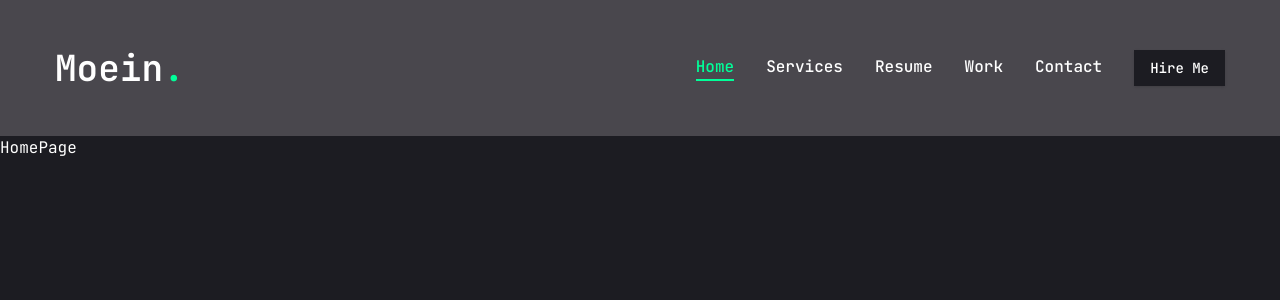
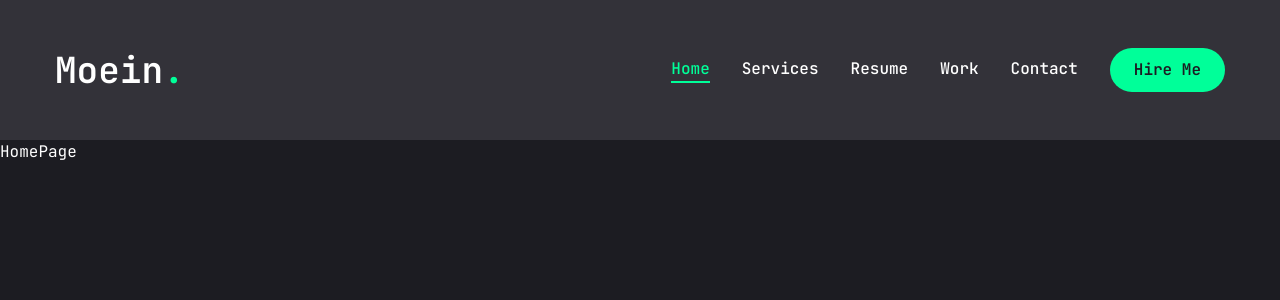
Before and after one commit to MoeinDeveloper92/next-portfolio-moein, a Next.js app: page / in a window 1280 px wide. Shown: the top 300 px of the page. Built offline with nearby package versions, Linux system fonts and the light colour scheme.

Commit message:
add mobile menu and prepare for further development

```diff
--- a/app/layout.jsx
+++ b/app/layout.jsx
@@ -4,6 +4,7 @@ import "./globals.css";
 //component
 import Header from "@/components/Header";
 import PageTransition from "@/components/PageTransition";
+import StairTransition from "@/components/StairTransition";
 
 const jetBrains = JetBrains_Mono({
   subsets: ["latin"], weight: ["100", "200", "300", "400", "500", "600", "700", "800"],
@@ -32,6 +33,7 @@ export default function RootLayout({ children }) {
         className={`${jetBrains.variable} antialiased`}
       >
         <Header />
+        <StairTransition />
         <PageTransition>
           {children}
         </PageTransition>
--- a/components/Header.jsx
+++ b/components/Header.jsx
@@ -4,9 +4,10 @@ import { Button } from './ui/button'
 
 // Components
 import Nav from './Nav'
+import MobileNav from './MobileNav'
 const Header = () => {
     return (
-        <header className=' py-8 xl:py-12 text-white bg-pink-50/20' >
+        <header className=' py-8 xl:py-12 text-white bg-pink-50/10' >
             <div className="container mx-auto flex  justify-between  items-center">
                 {/* Logo */}
                 <Link href={"/"}>
@@ -28,7 +29,9 @@ const Header = () => {
 
 
                 {/* Mobile Menu */}
-                <div className="xl:hidden">Mobile Menu</div>
+                <div className="xl:hidden">
+                    <MobileNav />
+                </div>
 
             </div>
         </header>
--- /dev/null
+++ b/components/MobileNav.jsx
@@ -0,0 +1,41 @@
+"use client"
+import React from 'react'
+import { Sheet, SheetContent, SheetTrigger, SheetTitle } from "@/components/ui/sheet"
+
+import { usePathname } from 'next/navigation'
+import Link from 'next/link'
+import { CiMenuFries } from "react-icons/ci"
+import { links } from '@/constant'
+
+const MobileNav = () => {
+    const pathName = usePathname()
+
+    return (
+        <Sheet>
+            <SheetTrigger className='flex justify-center items-center'>
+                <CiMenuFries className='text-[32px] text-accent' />
+                <SheetContent className="flex flex-col" >
+                    <SheetTitle>
+
+                    </SheetTitle>
+                    <div className='mt-32 mb-40 text-center text-2xl'>
+                        <Link href={"/"}>
+                            <h1 className='text-4xl font-semibold'>
+                                Moein <span className='text-accent'>.</span>
+                            </h1>
+                        </Link>
+                    </div>
+                    <nav className='flex flex-col justify-center items-center gap-8'>
+                        {links.map((link, index) => (
+                            <Link className={`${link.path === pathName && "text-accent border-b-2 border-accent"} text-xl capitalize hover:text-accent transition-all`} href={link.path} key={index}>
+                                {link.name}
+                            </Link>
+                        ))}
+                    </nav>
+                </SheetContent>
+            </SheetTrigger>
+        </Sheet>
+    )
+}
+
+export default MobileNav
--- a/components/Nav.jsx
+++ b/components/Nav.jsx
@@ -7,7 +7,7 @@ import { links } from '@/constant'
 
 const Nav = () => {
     const pathName = usePathname()
-    console.log(pathName)
+
     return (
         <nav className='flex gap-8 '>
             {links.map((link, index) => (
--- a/components/PageTransition.jsx
+++ b/components/PageTransition.jsx
@@ -1,10 +1,24 @@
+"use client"
 import React from 'react'
+import { usePathname } from 'next/navigation'
+import { AnimatePresence } from 'framer-motion'
+import { motion } from "framer-motion"
+const PageTransition = ({ children }) => {
+    const pathName = usePathname()
 
-const PageTransition = ({ children }) => {
     return (
-        <div>
-            {children}
-        </div>
+        <AnimatePresence>
+            <div key={pathName}>
+                <motion.div
+                    initial={{ opacity: 1 }}
+                    animate={{ opacity: 0, transition: { delay: 0.4, duration: 0.1, ease: "easeInOut" } }}
+                    className='h-screen w-screen fixed bg-primary top-0 pointer-events-none'
+                >
+
+                </motion.div>
+                {children}
+            </div>
+        </AnimatePresence>
     )
 }
 
--- /dev/null
+++ b/components/StairTransition.jsx
@@ -0,0 +1,35 @@
+"use client"
+import { AnimatePresence, motion } from 'framer-motion'
+import { usePathname } from 'next/navigation'
+
+
+// Components
+import Stairs from './Stairs'
+const StairTransition = () => {
+  const pathName = usePathname()
+
+  return (
+    <>
+      <AnimatePresence>
+        <div key={pathName}>
+          <div className='h-screen w-screen  fixed top-0 left-0 right-0 pointer-events-none z-40 flex'>
+            <Stairs />
+          </div>
+          <motion.div className="h-screen w-screen fixed bg-primary top-0 pointer-events-none"
+            initial={{ opacity: 1 }}
+            animate={{ opacity: 0 }}
+            transition={{
+              delay: 0.7,
+              duration: 0.2,
+              ease: "easeInOut"
+            }}
+          >
+
+          </motion.div>
+        </div>
+      </AnimatePresence>
+    </>
+  )
+}
+
+export default StairTransition
--- /dev/null
+++ b/components/Stairs.jsx
@@ -0,0 +1,53 @@
+import React from 'react'
+import { motion } from "framer-motion"
+
+//varinats configuration
+const stairAnimation = {
+    initial: {
+        top: "0%",
+    },
+    animate: {
+        top: "100%"
+    },
+    exit: {
+        top: ["0%", "100%"]
+    }
+}
+
+//calculate the reverse index effect for stagger delay
+
+const reverseIndex = (index) => {
+    const totalSteps = 6;
+    return totalSteps - index - 1
+}
+const Stairs = () => {
+    return (
+        <>
+            {/* render a motion div, each representin a step of the stair
+            each div will habe the same animation define  by the staros animation object
+            The delaty for each div is calculated sinamically based on it's reversed index
+            creating a staggered effect with decreasing effect for each subsequent stair
+            */}
+            {[...Array(6)].map((_, index) => {
+                return <motion.div
+                    key={index}
+                    variants={stairAnimation}
+                    initial="initial"
+                    animate="animate"
+                    exit="exit"
+                    transition={{
+                        duration: 0.4,
+                        ease: "easeInOut",
+                        delay: reverseIndex(index) * 0.1
+                    }}
+                    className='h-full w-full bg-white relative'
+                />
+
+
+            })}
+
+        </>
+    )
+}
+
+export default Stairs
--- a/components/ui/button.jsx
+++ b/components/ui/button.jsx
@@ -5,26 +5,21 @@ import { cva } from "class-variance-authority";
 import { cn } from "@/lib/utils"
 
 const buttonVariants = cva(
-  "inline-flex items-center justify-center gap-2 whitespace-nowrap rounded-md text-sm font-medium transition-colors focus-visible:outline-none focus-visible:ring-1 focus-visible:ring-ring disabled:pointer-events-none disabled:opacity-50 [&_svg]:pointer-events-none [&_svg]:size-4 [&_svg]:shrink-0",
+  "inline-flex items-center justify-center whitespace-nowrap rounded-full text-base font-semibold ring-offset-white transition-colors",
   {
     variants: {
       variant: {
         default:
-          "bg-primary text-primary-foreground shadow hover:bg-primary/90",
-        destructive:
-          "bg-destructive text-destructive-foreground shadow-sm hover:bg-destructive/90",
-        outline:
-          "border border-input bg-background shadow-sm hover:bg-accent hover:text-accent-foreground",
-        secondary:
-          "bg-secondary text-secondary-foreground shadow-sm hover:bg-secondary/80",
-        ghost: "hover:bg-accent hover:text-accent-foreground",
-        link: "text-primary underline-offset-4 hover:underline",
+          "bg-accent text-primary hover:bg-accent-hover",
+        primary: "bg-primary text-white",
+        outline: "border border-accent bg-transparent text-accent hover:bg-accent hover:text-primary"
+
       },
       size: {
-        default: "h-9 px-4 py-2",
-        sm: "h-8 rounded-md px-3 text-xs",
-        lg: "h-10 rounded-md px-8",
-        icon: "h-9 w-9",
+        default: "h-[44px] px-6",
+        md: "h-[48px] px-6",
+        lg: "h-[56px] rounded-md px-8 text-m uppercase tracking-[2px]",
+
       },
     },
     defaultVariants: {
--- a/components/ui/sheet.jsx
+++ b/components/ui/sheet.jsx
@@ -3,8 +3,8 @@ import * as React from "react"
 import * as SheetPrimitive from "@radix-ui/react-dialog"
 import { cva } from "class-variance-authority";
 import { X } from "lucide-react"
-
 import { cn } from "@/lib/utils"
+import { IoMdClose } from "react-icons/io"
 
 const Sheet = SheetPrimitive.Root
 
@@ -26,7 +26,7 @@ const SheetOverlay = React.forwardRef(({ className, ...props }, ref) => (
 SheetOverlay.displayName = SheetPrimitive.Overlay.displayName
 
 const sheetVariants = cva(
-  "fixed z-50 gap-4 bg-background p-6 shadow-lg transition ease-in-out data-[state=closed]:duration-300 data-[state=open]:duration-500 data-[state=open]:animate-in data-[state=closed]:animate-out",
+  "fixed z-50 gap-4 bg-background p-6 bg-primary shadow-lg transition ease-in-out data-[state=closed]:duration-300 data-[state=open]:duration-500 data-[state=open]:animate-in data-[state=closed]:animate-out",
   {
     variants: {
       side: {
@@ -35,7 +35,7 @@ const sheetVariants = cva(
           "inset-x-0 bottom-0 border-t data-[state=closed]:slide-out-to-bottom data-[state=open]:slide-in-from-bottom",
         left: "inset-y-0 left-0 h-full w-3/4 border-r data-[state=closed]:slide-out-to-left data-[state=open]:slide-in-from-left sm:max-w-sm",
         right:
-          "inset-y-0 right-0 h-full w-3/4 border-l data-[state=closed]:slide-out-to-right data-[state=open]:slide-in-from-right sm:max-w-sm",
+          "inset-y-0 right-0 h-full w-3/4  data-[state=closed]:slide-out-to-right data-[state=open]:slide-in-from-right sm:max-w-sm",
       },
     },
     defaultVariants: {
@@ -49,8 +49,8 @@ const SheetContent = React.forwardRef(({ side = "right", className, children, ..
     <SheetOverlay />
     <SheetPrimitive.Content ref={ref} className={cn(sheetVariants({ side }), className)} {...props}>
       <SheetPrimitive.Close
-        className="absolute right-4 top-4 rounded-sm opacity-70 ring-offset-background transition-opacity hover:opacity-100 focus:outline-none focus:ring-2 focus:ring-ring focus:ring-offset-2 disabled:pointer-events-none data-[state=open]:bg-secondary">
-        <X className="h-4 w-4" />
+        className=" absolute right-8 rop-8 transition-opacity outline-none">
+        <IoMdClose className="text-3xl text-accent" />
         <span className="sr-only">Close</span>
       </SheetPrimitive.Close>
       {children}
--- a/package.json
+++ b/package.json
@@ -17,10 +17,12 @@
     "@radix-ui/react-tooltip": "^1.1.4",
     "class-variance-authority": "^0.7.1",
     "clsx": "^2.1.1",
+    "framer-motion": "^11.13.5",
     "lucide-react": "^0.468.0",
     "next": "15.1.0",
     "react": "^19.0.0",
     "react-dom": "^19.0.0",
+    "react-icons": "^5.4.0",
     "tailwind-merge": "^2.5.5",
     "tailwindcss-animate": "^1.0.7"
   },
```
Also changed, not shown: 1 other file (tests, documents, lock files or other folders).
